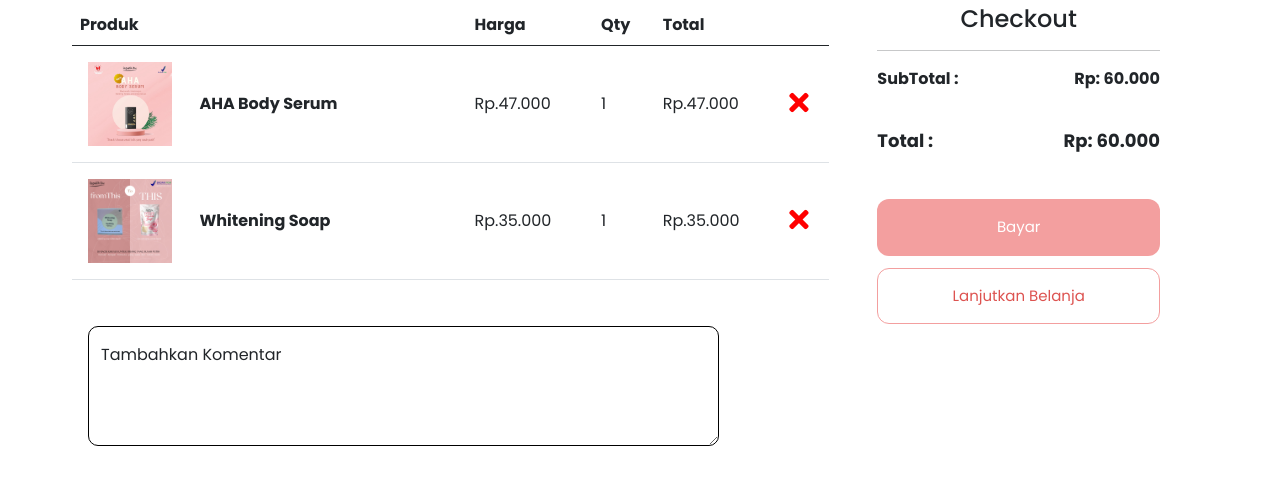
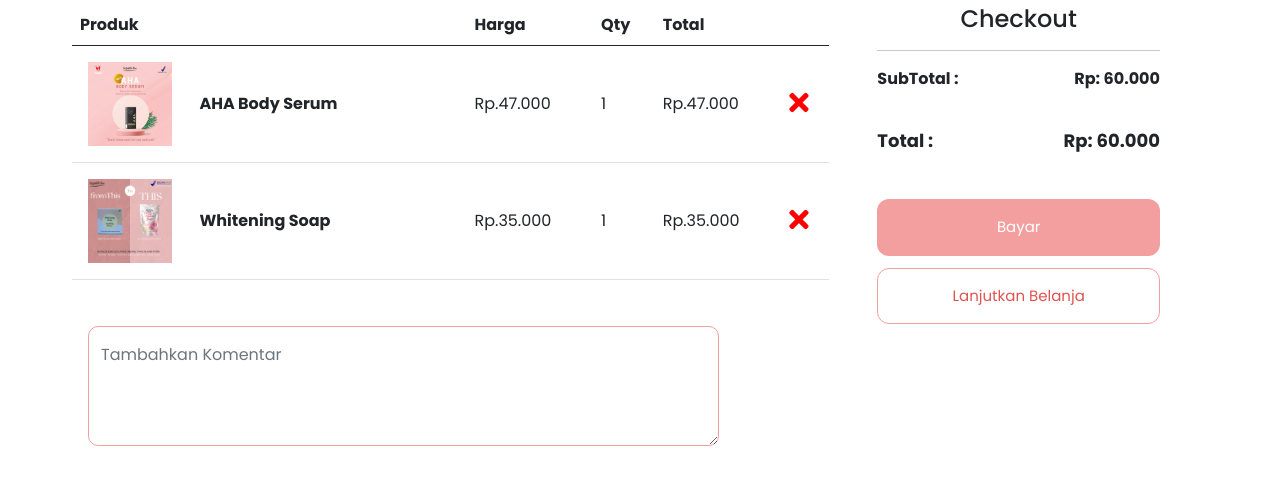
Before and after one commit to ilhammtqnn/seputih, a plain HTML site: page keranjang.html in a window 1280 px wide. Shown: the part 213-709 px from the top of the page. Drawn offline with nearby package versions, Linux system fonts and the light colour scheme; a script that the page names is missing.

Commit message:
Update keranjang.html

```diff
--- a/keranjang.html
+++ b/keranjang.html
@@ -164,10 +164,11 @@
             <div class="form-floating col-12 col-lg-10 my-lg-2 mx-lg-3">
               <textarea
                 class="form-control comment-cart"
-                placeholder="Leave a comment here"
-                id="floatingTextarea2"
+                placeholder="tambahkan komentar"
+                style="border: 1px solid #f39f9f;"
+                id="textComment"
               ></textarea>
-              <label for="floatingTextarea2">tambahkan komentar</label>
+              <label for="floatingTextarea2" class="text-secondary">tambahkan komentar</label>
             </div>
           </div>
           <div class="col-lg-4 col-12 px-lg-5">
```
